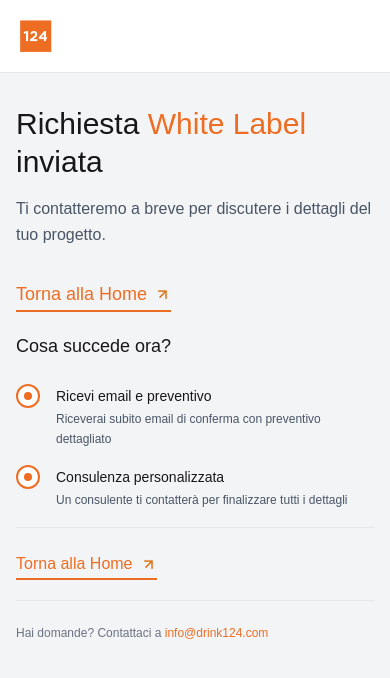
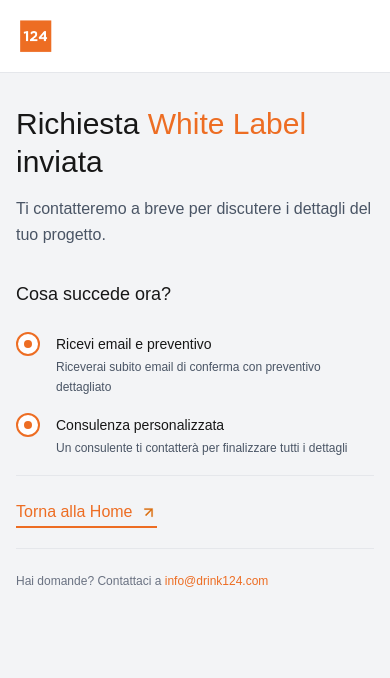
Before and after one commit to mcfratm0823/configuratore-enterprise, a Next.js app: page /thank-you in a window 390 px wide. Shown: the top 678 px of the page. Built offline with nearby package versions, Linux system fonts and the light colour scheme.

Commit message:
fix cta mobile tkpage

```diff
--- a/src/app/success/page.tsx
+++ b/src/app/success/page.tsx
@@ -75,16 +75,6 @@
               <p className="text-gray-600 text-sm md:text-lg leading-relaxed mb-6 md:mb-8">
                 Riceverai una email di conferma a breve con tutti i dettagli.
               </p>
-
-              {/* CTA - Hidden on mobile, shown on desktop */}
-              <span
-                onClick={() => window.location.href = '/'}
-                className="relative hidden lg:inline-flex items-center gap-2 text-[#ed6d23] font-medium cursor-pointer text-lg"
-              >
-                Torna alla Home
-                <img src="/arrow.svg" alt="→" className="w-4 h-4 brightness-0 saturate-100" style={{filter: 'invert(47%) sepia(83%) saturate(3207%) hue-rotate(8deg) brightness(96%) contrast(91%)'}} />
-                <span className="absolute left-0 -bottom-1 right-0 h-0.5 bg-[#ed6d23]"></span>
-              </span>
             </div>
 
             {/* Empty space */}
--- a/src/app/thank-you/page.tsx
+++ b/src/app/thank-you/page.tsx
@@ -77,15 +77,6 @@
               <p className="text-gray-600 text-base md:text-lg leading-relaxed mb-8">
                 Ti contatteremo a breve per discutere i dettagli del tuo progetto.
               </p>
-
-              <span
-                onClick={() => window.location.href = '/'}
-                className="relative inline-flex items-center gap-2 text-[#ed6d23] font-medium cursor-pointer text-lg"
-              >
-                Torna alla Home
-                <img src="/arrow.svg" alt="→" className="w-4 h-4 brightness-0 saturate-100" style={{filter: 'invert(47%) sepia(83%) saturate(3207%) hue-rotate(8deg) brightness(96%) contrast(91%)'}} />
-                <span className="absolute left-0 -bottom-1 right-0 h-0.5 bg-[#ed6d23]"></span>
-              </span>
             </div>
 
             {/* Empty space */}
```
